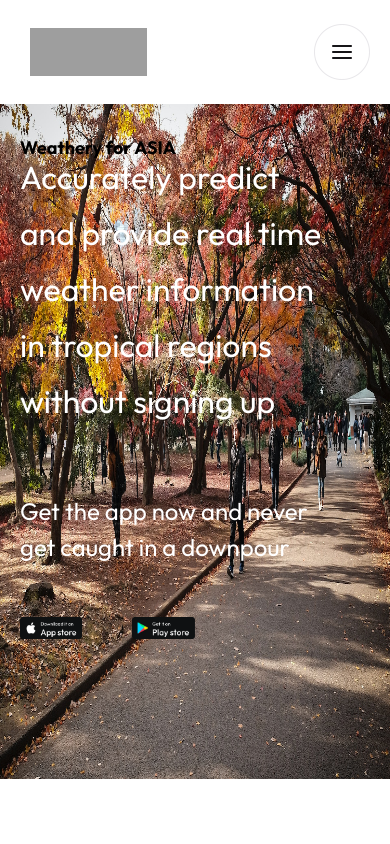
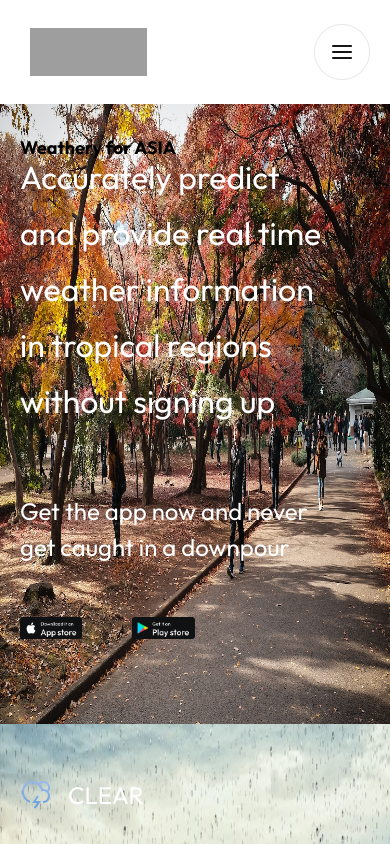
Before and after one commit to iamkenny-dev/hng-weathery-page, a React (Vite) app: page / in a window 390 px wide. Shown: the top 844 px of the page. Built offline with nearby package versions, Linux system fonts and the light colour scheme; grey boxes are pictures that could not be loaded.

Commit message:
style: add styles

```diff
--- a/src/index.css
+++ b/src/index.css
@@ -240,6 +240,12 @@ nav {
   /* border: 4px solid purple; */
 }
 
+@media (max-width: 420px) {
+  .autumn--wrapper {
+    height: 620px;
+  }
+}
+
 
 .asian--text {
   /* color:#EF6820; */
@@ -567,6 +573,12 @@ nav {
 @media (max-width: 800px) {
   .hero--body--container {
     height: 1500px;
+  }
+}
+
+@media (max-width: 420px) {
+  .hero--body--container {
+
   }
 }
 
```
